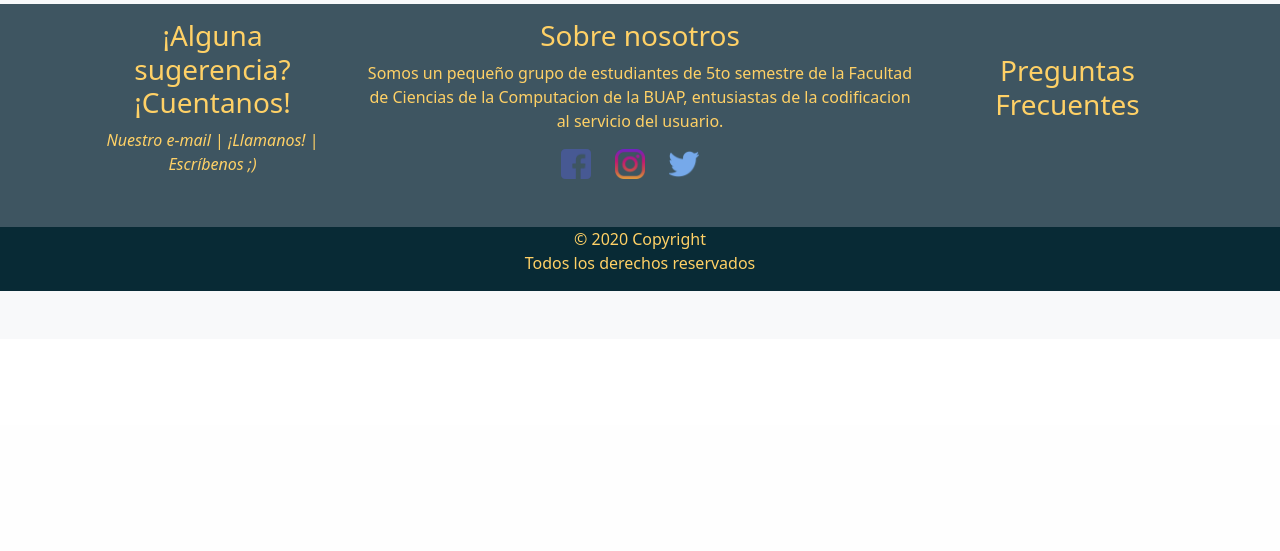
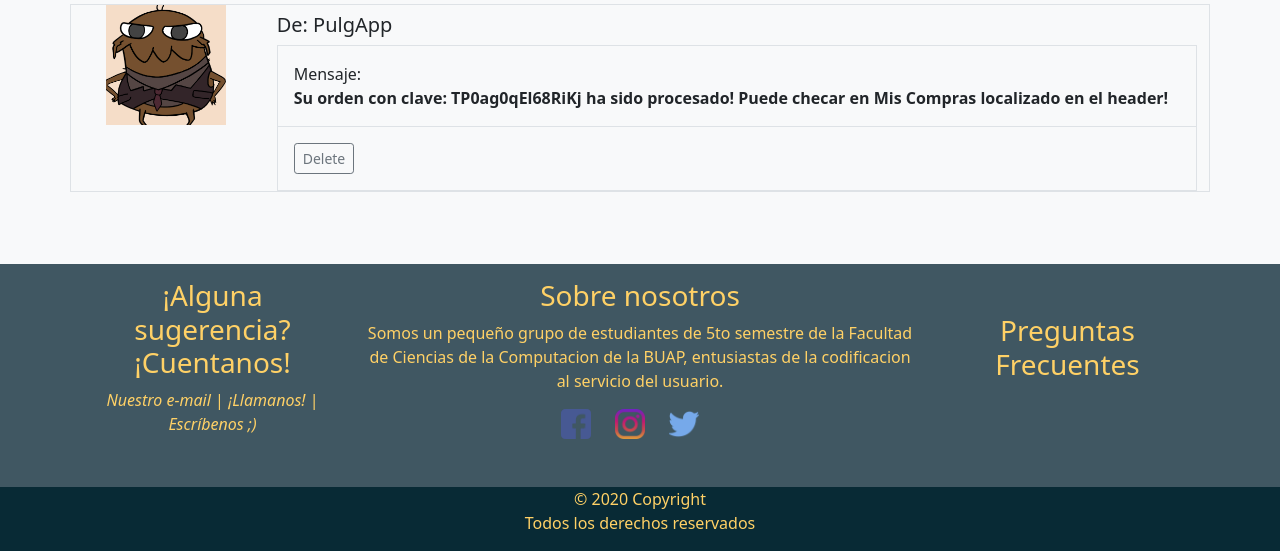
Before and after one commit to Mokkuman/bidding, a Django app: page /notifications in a window 1280 px wide. Shown: the part 375-926 px from the top of the page. Before the commit the page ends 666 px from the top, so only its background shows below. Run offline with Django 3.2, Linux system fonts and the light colour scheme; a user stored in the database is signed in; data comes from the database, SQL or seed files in the repository; both versions use the stored data as it was after the commit; some libraries are stand-ins or nearby versions.

Commit message:
New notification
- New class SystemNotification
- Users get a notification when ever they make an order.
- Added HTML to notifications.html

```diff
--- a/cart/views.py
+++ b/cart/views.py
@@ -4,7 +4,7 @@ from .cart import Cart
 from cart.models import Order,OrderItem
 from store.models import BidProduct, StockProduct
 from django.http import JsonResponse
-from users.models import Bid, User
+from users.models import Bid, SystemNotification, User
 from django.contrib.auth.decorators import login_required
 from django.http import HttpResponseNotAllowed
 from cart.forms import OrderForm,OrderItemForm
@@ -124,6 +124,8 @@ def checkoutConfirmation(request):
                     request.user.save()
                     seller.money += cart.get_price(str(id))
                     seller.save()
+                newMessage = f'Su orden con clave: {order.orderKey} ha sido procesado! Puede checar en Mis Compras localizado en el header!'
+                SystemNotification.objects.create(toUser = request.user, message = newMessage)
                 cart.deleteAll()
                 return redirect("users:myProfile")
             else:
--- a/users/models.py
+++ b/users/models.py
@@ -110,3 +110,8 @@ class BidNotification(Notification):
 
     def __str__(self):
         return f"BidWinner: {self.toUser.email}, Product: {self.fromBidProduct.productName }"
+
+class SystemNotification(Notification):
+    image = models.ImageField(default="pic_default.jpg",null = True, blank = True)
+    def __str__(self):
+        return f"From: PulgApp, To: {self.fromBidProduct.productName }"
--- a/users/templates/users/notifications.html
+++ b/users/templates/users/notifications.html
@@ -40,7 +40,7 @@
             </div>
             </div>
             </div>
-            {% endfor %}
+        {% endfor %}
 
 {% for bidNotification in bidNotifications %}
               <div data-index="{{bidNotification.fromBidProduct}}" class="row mb-4 border product-item">
@@ -73,4 +73,39 @@
               </div>
             {% endfor %}
 
+
+  {% for systemNotification in systemNotifications %}
+              <div data-index="{{ systemNotification.toUser }}" class="row mb-4 border product-item">
+                <div class="col-md-3 col-lg-2 order-md-first bg-light">
+                  <img class="img-fluid mx-auto d-block" width="120px" alt="Responsive image" src="{{ systemNotification.image.url }}">
+                </div>
+                <div class="col-md-9 col-lg-10 ps-md-3 ps-lg-10">
+                  <a href="http://127.0.0.1:8000/products/stock/{{product.id}}" class="text-decoration-none text-reset">
+                    <h1 class="h5 pt-2">De: PulgApp </h1>
+                  </a>
+                  <div class="border">
+                    <div class="col border-bottom">
+                      <div class="row p-3">
+                        <div class="col-6">Mensaje: </div>
+                            <b>{{ systemNotification.message }}</b>
+                      </div>
+                    </div>
+                    <div class="col">
+                      <div class="row p-3">
+                        <div class="col-12">
+                          <button type="button" id="delete-button" data-index="{{systemNotification.id}}"
+                            class="btn btn-outline-secondary btn-sm delete-button">
+                            Delete
+                          </button>
+                        </div>
+                      </div>
+                    </div>
+                  </div>
+                </div>
+              </div>
+            </div>
+            </div>
+            </div>
+        {% endfor %}
+
 {% endblock body %}
--- a/users/views.py
+++ b/users/views.py
@@ -1,5 +1,5 @@
 from django.shortcuts import render
-from users.models import BidNotification, User,Bid, UserNotification
+from users.models import BidNotification, User,Bid, UserNotification, SystemNotification
 from .forms import UpdateForm, UpdateMoneyForm, UserForm, LoginForm,UpdateBid,UpdateStock
 from store.models import BidProduct,StockProduct
 from cart.models import Order, OrderItem,OrderBid
@@ -208,7 +208,12 @@ class UpdateBidGeneral(DetailView):
 def notifications(request):
     userNotifications = UserNotification.objects.filter(toUser = request.user)
     bidNotifications = BidNotification.objects.filter(toUser = request.user)
-    return render(request,"users/notifications.html",{"notifications":userNotifications, "bidNotifications":bidNotifications})
+    systemNotifications = SystemNotification.objects.filter(toUser = request.user)
+
+    return render(request,"users/notifications.html",{
+        "notifications":userNotifications,
+        "bidNotifications":bidNotifications,
+        "systemNotifications":systemNotifications})
 
 @login_required
 def myShoppings(request):
```
Also changed, not shown: db.sqlite3, users/migrations/0014_systemnotification.py (added), users/migrations/0015_systemnotification_image.py (added).
